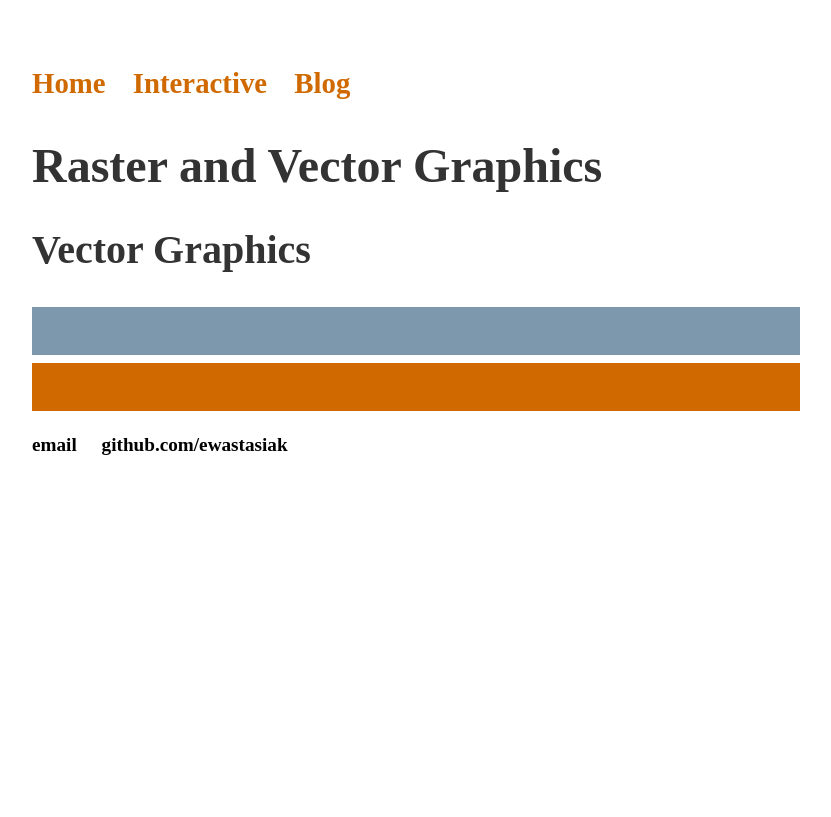
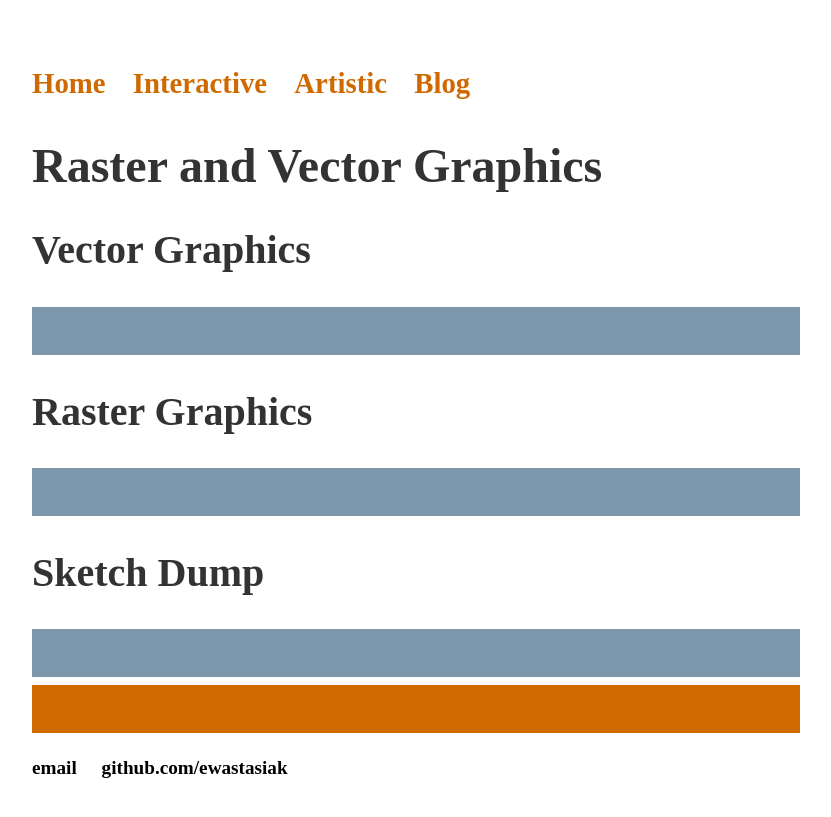
Before and after one commit to ewastasiak/Showcase, a Jekyll site: the page built from artistic/index.html, in a window 1280 px wide. Shown: the top 817 px of the page, without its empty margins (224-1055 px from the left). Built offline with Jekyll 4.4.1, drawn with Linux system fonts in a browser that asks for light colours.

Commit message:
feat: Add subpage plan

```diff
--- a/_layouts/default.html
+++ b/_layouts/default.html
@@ -14,6 +14,7 @@
     		<ul>
         		<li><a href="/">Home</a></li>
 	        	<li><a href="/interactive">Interactive</a></li>
+				<li><a href="/interactive">Artistic</a></li>
         		<li><a href="/blog">Blog</a></li>
     		</ul>
 		</nav>
--- a/artistic/index.html
+++ b/artistic/index.html
@@ -9,3 +9,15 @@ title: Raster and Vector Graphics
 <figure class="flexitem" src="" alt=""></figure>
 </div>
 	<hr>
+
+	<h2>Raster Graphics</h2>
+<div class="flexbox">
+<figure class="flexitem" src="" alt=""></figure>
+</div>
+	<hr>
+
+	<h2>Sketch Dump</h2>
+<div class="flexbox">
+<figure class="flexitem" src="" alt=""></figure>
+</div>
+	<hr>
```
